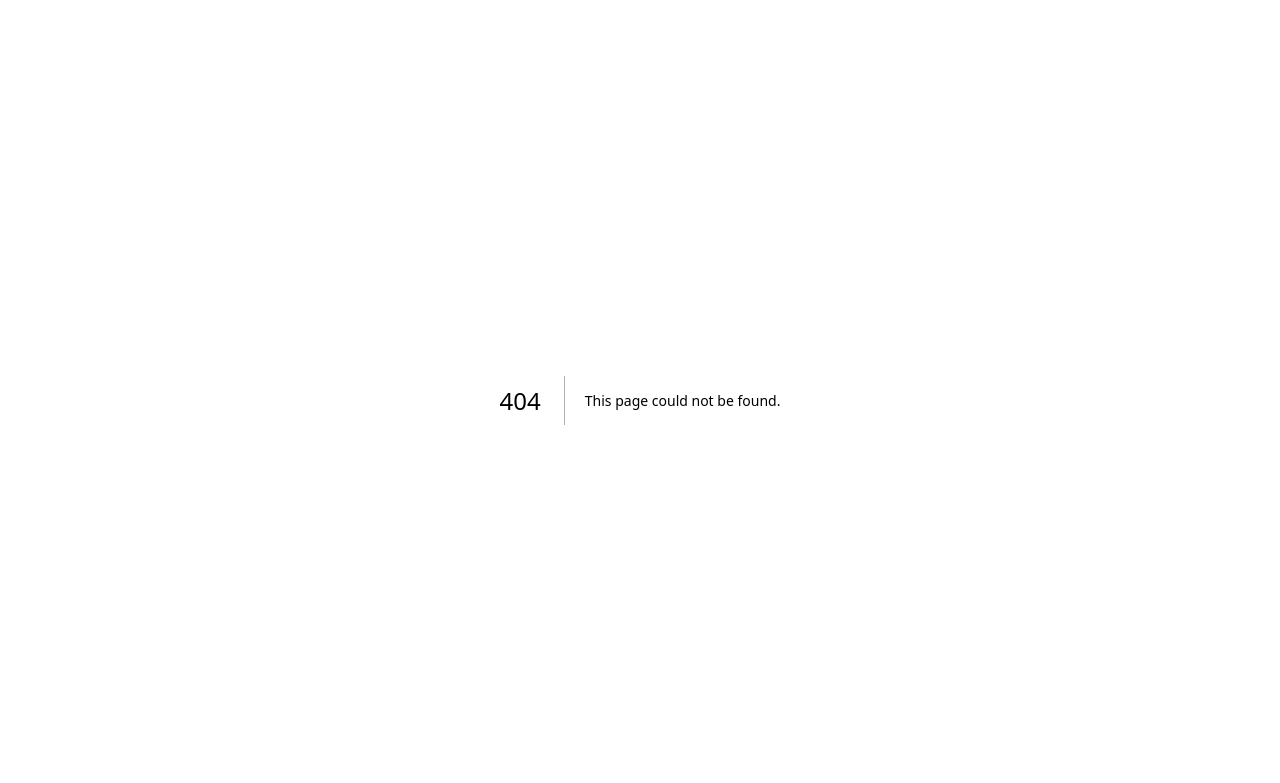
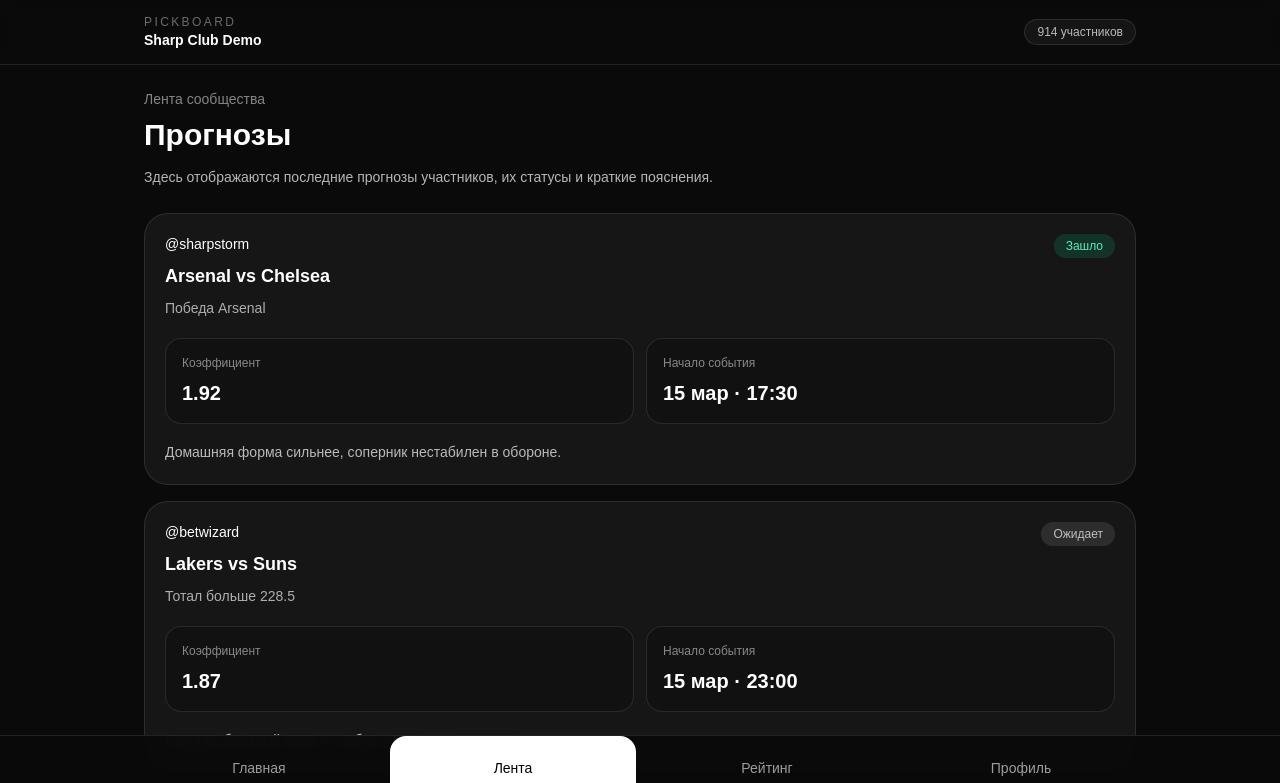
Before and after one commit to visitvitosatos-pixel/pickboard, a Next.js app: page /feed in a window 1280 px wide. Before the commit this address had no page. Shown: the top 783 px of the page. Built offline with nearby package versions, Linux system fonts and the light colour scheme.

Commit message:
feat: add picks feed page and cards

```diff
--- /dev/null
+++ b/src/app/feed/page.tsx
@@ -0,0 +1,21 @@
+import { AppShell } from "@/components/layout/app-shell";
+import { PicksFeed } from "@/features/picks/picks-feed";
+
+export default function FeedPage() {
+  return (
+    <AppShell>
+      <section className="space-y-6">
+        <div>
+          <p className="text-sm text-white/50">Лента сообщества</p>
+          <h1 className="mt-2 text-3xl font-semibold text-white">Прогнозы</h1>
+          <p className="mt-3 max-w-2xl text-sm leading-6 text-white/70">
+            Здесь отображаются последние прогнозы участников, их статусы и
+            краткие пояснения.
+          </p>
+        </div>
+
+        <PicksFeed />
+      </section>
+    </AppShell>
+  );
+}
--- a/src/components/layout/bottom-nav.tsx
+++ b/src/components/layout/bottom-nav.tsx
@@ -1,25 +1,28 @@
+import Link from "next/link";
+
 const items = [
-  { label: "Главная", active: true },
-  { label: "Лента", active: false },
-  { label: "Рейтинг", active: false },
-  { label: "Профиль", active: false },
+  { label: "Главная", href: "/", active: false },
+  { label: "Лента", href: "/feed", active: true },
+  { label: "Рейтинг", href: "#", active: false },
+  { label: "Профиль", href: "#", active: false },
 ];
 
 export function BottomNav() {
   return (
     <nav className="fixed bottom-0 left-0 right-0 z-20 border-t border-white/10 bg-neutral-950/95 backdrop-blur">
-      <div className="mx-auto grid h-16 w-full max-w-5xl grid-cols-4 px-2">
+      <div className="mx-auto grid h-16 w-full max-w-5xl grid-cols-4 gap-2 px-2">
         {items.map((item) => (
-          <button
+          <Link
             key={item.label}
-            className={`rounded-2xl text-sm transition ${
+            href={item.href}
+            className={`flex items-center justify-center rounded-2xl text-sm transition ${
               item.active
                 ? "bg-white text-black"
                 : "text-white/60 hover:bg-white/5 hover:text-white"
             }`}
           >
             {item.label}
-          </button>
+          </Link>
         ))}
       </div>
     </nav>
--- /dev/null
+++ b/src/features/picks/pick-card.tsx
@@ -0,0 +1,63 @@
+type PickCardProps = {
+  author: string;
+  eventName: string;
+  market: string;
+  odds: string;
+  status: "pending" | "won" | "lost";
+  note: string;
+  startTime: string;
+};
+
+const statusMap: Record<PickCardProps["status"], string> = {
+  pending: "bg-white/10 text-white/70",
+  won: "bg-emerald-400/15 text-emerald-300",
+  lost: "bg-rose-400/15 text-rose-300",
+};
+
+const statusLabelMap: Record<PickCardProps["status"], string> = {
+  pending: "Ожидает",
+  won: "Зашло",
+  lost: "Не зашло",
+};
+
+export function PickCard({
+  author,
+  eventName,
+  market,
+  odds,
+  status,
+  note,
+  startTime,
+}: PickCardProps) {
+  return (
+    <article className="rounded-3xl border border-white/10 bg-white/5 p-5">
+      <div className="flex items-start justify-between gap-4">
+        <div>
+          <p className="text-sm font-medium text-white">{author}</p>
+          <h3 className="mt-2 text-lg font-semibold text-white">{eventName}</h3>
+          <p className="mt-2 text-sm text-white/65">{market}</p>
+        </div>
+
+        <span
+          className={`rounded-full px-3 py-1 text-xs font-medium ${statusMap[status]}`}
+        >
+          {statusLabelMap[status]}
+        </span>
+      </div>
+
+      <div className="mt-5 grid gap-3 sm:grid-cols-2">
+        <div className="rounded-2xl border border-white/10 bg-black/20 p-4">
+          <p className="text-xs text-white/50">Коэффициент</p>
+          <p className="mt-2 text-xl font-semibold text-white">{odds}</p>
+        </div>
+
+        <div className="rounded-2xl border border-white/10 bg-black/20 p-4">
+          <p className="text-xs text-white/50">Начало события</p>
+          <p className="mt-2 text-xl font-semibold text-white">{startTime}</p>
+        </div>
+      </div>
+
+      <p className="mt-4 text-sm leading-6 text-white/70">{note}</p>
+    </article>
+  );
+}
--- /dev/null
+++ b/src/features/picks/picks-feed.tsx
@@ -0,0 +1,53 @@
+import { PickCard } from "@/features/picks/pick-card";
+
+const demoPicks = [
+  {
+    id: "1",
+    author: "@sharpstorm",
+    eventName: "Arsenal vs Chelsea",
+    market: "Победа Arsenal",
+    odds: "1.92",
+    status: "won" as const,
+    note: "Домашняя форма сильнее, соперник нестабилен в обороне.",
+    startTime: "15 мар · 17:30",
+  },
+  {
+    id: "2",
+    author: "@betwizard",
+    eventName: "Lakers vs Suns",
+    market: "Тотал больше 228.5",
+    odds: "1.87",
+    status: "pending" as const,
+    note: "Ожидаю быстрый темп и слабую защиту на периметре.",
+    startTime: "15 мар · 23:00",
+  },
+  {
+    id: "3",
+    author: "@coldvalue",
+    eventName: "Inter vs Roma",
+    market: "Обе забьют — да",
+    odds: "1.76",
+    status: "lost" as const,
+    note: "Ставка по форме атаки, но матч ушел в закрытый сценарий.",
+    startTime: "14 мар · 21:45",
+  },
+];
+
+export function PicksFeed() {
+  return (
+    <section className="space-y-4">
+      {demoPicks.map((pick) => (
+        <PickCard
+          key={pick.id}
+          author={pick.author}
+          eventName={pick.eventName}
+          market={pick.market}
+          odds={pick.odds}
+          status={pick.status}
+          note={pick.note}
+          startTime={pick.startTime}
+        />
+      ))}
+    </section>
+  );
+}
```
